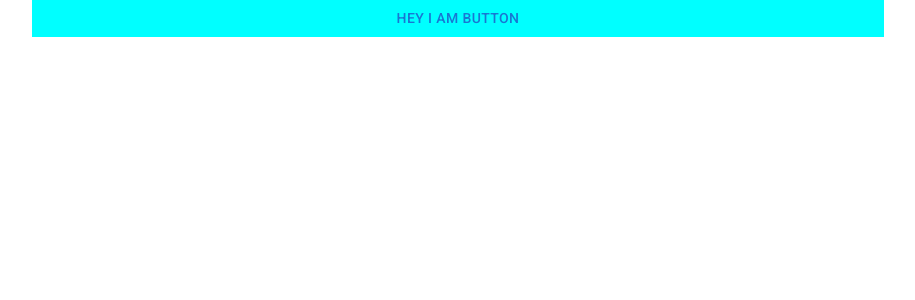
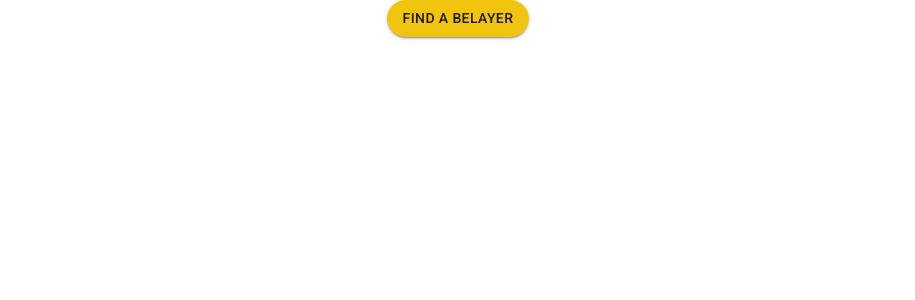
Before and after one commit to podmar/belayme, a React (Create React App) app in the folder client/: page / in a window 1280 px wide. Shown: the top 300 px of the page, without its empty margins (182-1097 px from the left). Built offline with nearby package versions, Linux system fonts and the light colour scheme.

Commit message:
created a custom theme for mui

```diff
--- a/client/src/App.css
+++ b/client/src/App.css
@@ -1,6 +1,5 @@
 .App {
   text-align: center;
-  background-color: aqua;
 }
 
 @media (prefers-reduced-motion: no-preference) {
--- a/client/src/App.js
+++ b/client/src/App.js
@@ -2,19 +2,53 @@ import React from 'react'
 import './App.css';
 import "@fontsource/roboto"
 import {Button, Container} from "@mui/material"
+// import { Theme } from './components/Theme';
+import { ThemeProvider, createTheme } from "@mui/material/styles"
 
 function App() {
+  // const belaymeTheme = createTheme({
+  //   status: {
+  //     background: "linear-gradient(45deg, #F4D03F, #45B39D"
+  //   }
+  // })
+
+  const theme = createTheme ({
+    palette: {
+      type: 'light',
+      primary: {
+        main: '#117A65',
+      },
+      secondary: {
+        main: '#f1c40f',
+      },
+      error: {
+        main: '#c94b60',
+      },
+      background: {
+        default: '#eeeeee',
+        paper: '#e0e4e6',
+      },
+    },
+    shape: {
+      borderRadius: 20,
+    },
+  });
+
   return (
+    <ThemeProvider theme= {theme}>
       <Container maxWidth="md">
         <div className="App">
           <header>
 
           </header>
-        <Button>
-          Hey I am button
+          <Button
+            variant="contained"
+            color="secondary">
+            Find a belayer
           </Button>
         </div>
       </Container>
+    </ThemeProvider>
   );
 }
 
```
Lines whose indentation alone changed are shown as unchanged.
